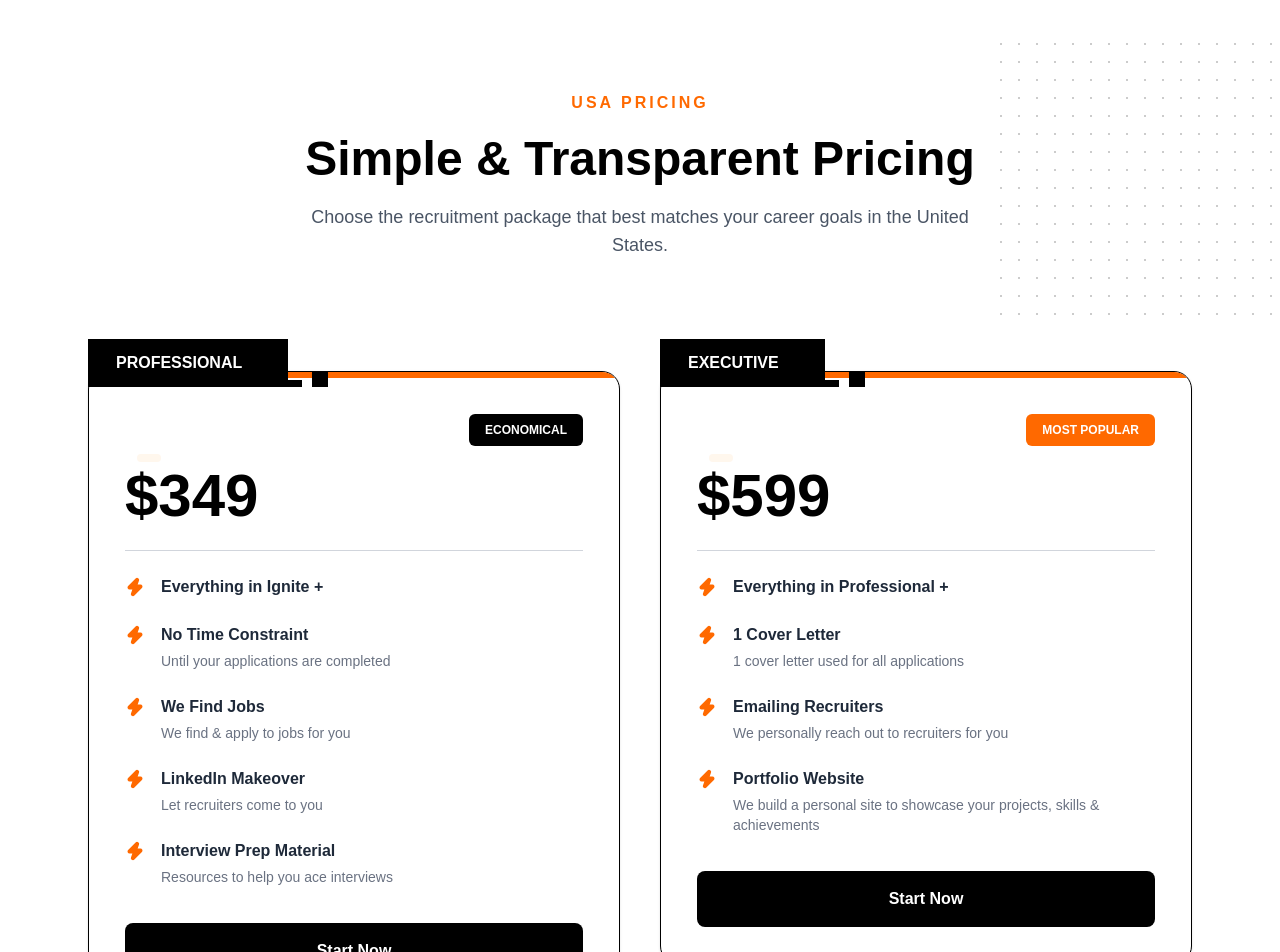
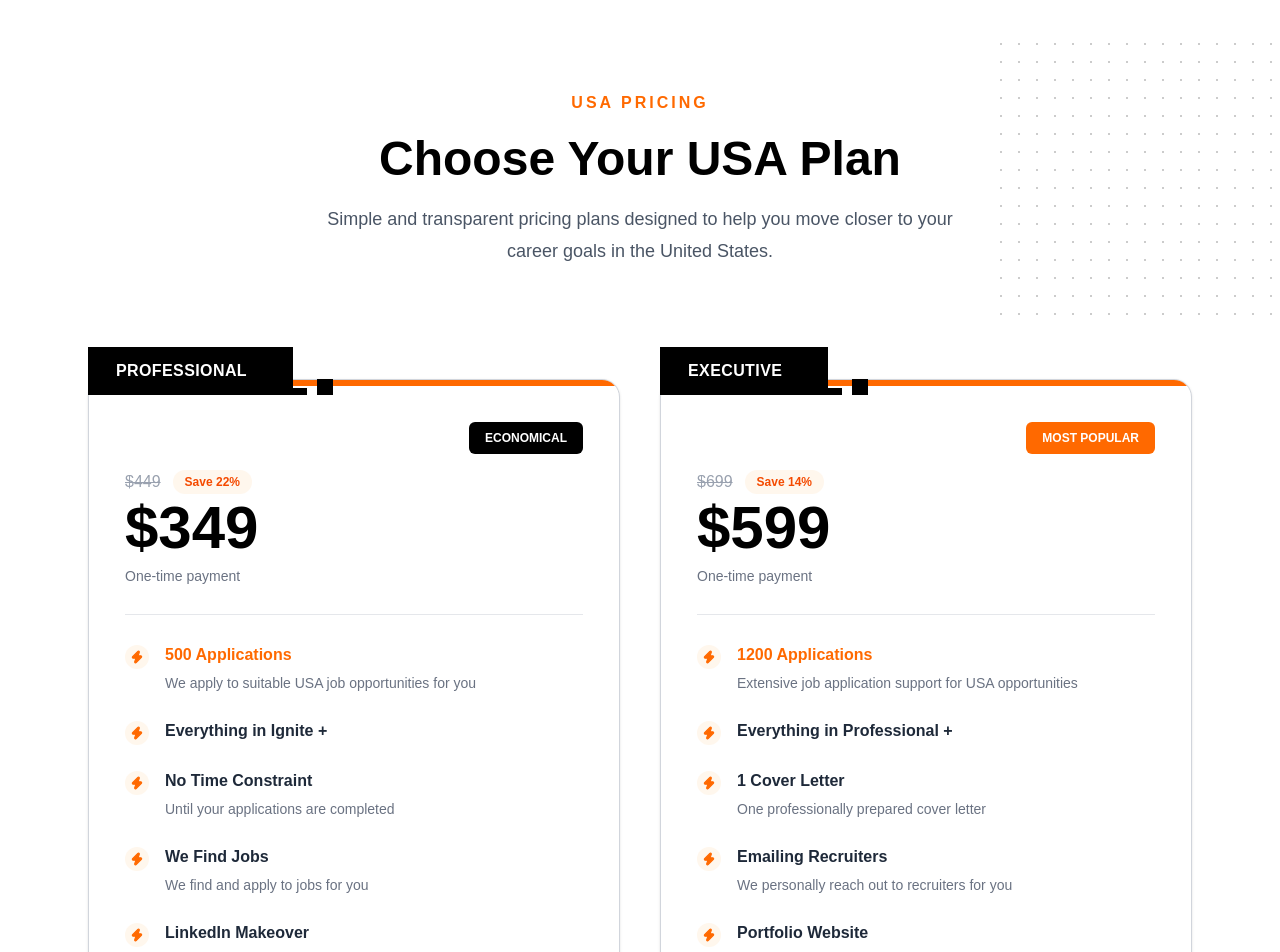
Before and after one commit to Jiya-builds/ApplyOrbita-job-portal, a Next.js app: page /pricing in a window 1280 px wide. Shown: the part 960-1912 px from the top of the page. Built offline with nearby package versions, Linux system fonts and the light colour scheme.

Commit message:
Update USA pricing plans

```diff
--- a/components/Pricing.tsx
+++ b/components/Pricing.tsx
@@ -6,13 +6,17 @@ import { Check, Zap } from "lucide-react";
 const plans = [
   {
     title: "PROFESSIONAL",
-
+    oldPrice: "$449",
     price: "$349",
-
+    save: "Save 22%",
     badge: "ECONOMICAL",
 
     features: [
-
+      {
+        title: "500 Applications",
+        description: "We apply to suitable USA job opportunities for you",
+        orange: true,
+      },
       {
         title: "Everything in Ignite +",
         description: "",
@@ -25,7 +29,7 @@ const plans = [
       },
       {
         title: "We Find Jobs",
-        description: "We find & apply to jobs for you",
+        description: "We find and apply to jobs for you",
         orange: false,
       },
       {
@@ -43,13 +47,17 @@ const plans = [
 
   {
     title: "EXECUTIVE",
-
+    oldPrice: "$699",
     price: "$599",
-
+    save: "Save 14%",
     badge: "MOST POPULAR",
 
     features: [
-
+      {
+        title: "1200 Applications",
+        description: "Extensive job application support for USA opportunities",
+        orange: true,
+      },
       {
         title: "Everything in Professional +",
         description: "",
@@ -57,18 +65,19 @@ const plans = [
       },
       {
         title: "1 Cover Letter",
-        description: "1 cover letter used for all applications",
+        description: "One professionally prepared cover letter",
         orange: false,
       },
       {
         title: "Emailing Recruiters",
-        description: "We personally reach out to recruiters for you",
+        description:
+          "We personally reach out to recruiters for you",
         orange: false,
       },
       {
         title: "Portfolio Website",
         description:
-          "We build a personal site to showcase your projects, skills & achievements",
+          "We build a personal website to showcase your projects, skills and achievements",
         orange: false,
       },
     ],
@@ -79,35 +88,35 @@ export default function Pricing() {
   return (
     <section
       id="plans"
-      className="relative bg-white py-24 overflow-hidden"
+      className="relative overflow-hidden bg-white py-24"
     >
       {/* Background dots */}
-      <div className="absolute top-10 right-0 h-72 w-72 opacity-20 bg-[radial-gradient(#000_1px,transparent_1px)] [background-size:18px_18px]" />
+      <div className="absolute right-0 top-10 h-72 w-72 opacity-20 bg-[radial-gradient(#000_1px,transparent_1px)] [background-size:18px_18px]" />
 
       <div className="absolute bottom-0 left-0 h-72 w-72 opacity-20 bg-[radial-gradient(#000_1px,transparent_1px)] [background-size:18px_18px]" />
 
-      <div className="relative max-w-6xl mx-auto px-6">
+      <div className="relative mx-auto max-w-6xl px-6">
 
-        {/* Heading */}
-        <div className="text-center mb-20">
+        {/* Section Heading */}
+        <div className="mb-20 text-center">
 
-          <span className="text-orange-500 font-bold uppercase tracking-[3px]">
+          <span className="font-bold uppercase tracking-[3px] text-orange-500">
             USA Pricing
           </span>
 
-          <h2 className="mt-5 text-4xl md:text-5xl font-extrabold text-black">
-            Simple & Transparent Pricing
+          <h2 className="mt-5 text-4xl font-extrabold text-black md:text-5xl">
+            Choose Your USA Plan
           </h2>
 
-          <p className="mt-5 max-w-2xl mx-auto text-gray-600 text-lg">
-            Choose the recruitment package that best matches your
-            career goals in the United States.
+          <p className="mx-auto mt-5 max-w-2xl text-lg leading-8 text-gray-600">
+            Simple and transparent pricing plans designed to help you
+            move closer to your career goals in the United States.
           </p>
 
         </div>
 
-        {/* Cards */}
-        <div className="grid lg:grid-cols-2 gap-10 items-start">
+        {/* Pricing Cards */}
+        <div className="grid items-start gap-10 lg:grid-cols-2">
 
           {plans.map((plan) => (
             <div
@@ -115,39 +124,39 @@ export default function Pricing() {
               className="relative pt-8"
             >
 
-              {/* Black top tab */}
+              {/* Black Plan Label */}
               <div className="absolute left-0 top-0 z-10">
 
-                <div className="relative bg-black text-white px-7 py-3 font-bold text-sm md:text-base">
+                <div className="relative bg-black px-7 py-3 text-sm font-bold tracking-wide text-white md:text-base">
 
                   {plan.title}
 
-                  {/* tab extension */}
+                  {/* Right extension */}
                   <div className="absolute right-[-18px] top-0 h-full w-[18px] bg-black" />
 
-                  {/* lower extension */}
-                  <div className="absolute right-[-32px] bottom-0 h-[7px] w-[32px] bg-black" />
+                  {/* Bottom extension */}
+                  <div className="absolute bottom-0 right-[-32px] h-[7px] w-[32px] bg-black" />
 
-                  {/* square decoration */}
-                  <div className="absolute right-[-58px] bottom-0 h-4 w-4 bg-black" />
+                  {/* Small square */}
+                  <div className="absolute bottom-0 right-[-58px] h-4 w-4 bg-black" />
 
                 </div>
 
               </div>
 
               {/* Card */}
-              <div className="relative bg-white border border-black rounded-[18px] shadow-sm overflow-hidden">
+              <div className="overflow-hidden rounded-[18px] border border-gray-300 bg-white shadow-sm transition-all duration-300 hover:-translate-y-2 hover:shadow-xl">
 
-                {/* Orange top line */}
+                {/* Orange Top Border */}
                 <div className="h-1.5 bg-orange-500" />
 
                 <div className="p-7 md:p-9">
 
                   {/* Badge */}
-                  <div className="flex justify-end min-h-[32px]">
+                  <div className="flex min-h-[32px] justify-end">
 
                     <span
-                      className={`px-4 py-2 rounded-md text-xs font-bold text-white ${
+                      className={`rounded-md px-4 py-2 text-xs font-bold text-white ${
                         plan.badge === "MOST POPULAR"
                           ? "bg-orange-500"
                           : "bg-black"
@@ -159,31 +168,35 @@ export default function Pricing() {
                   </div>
 
                   {/* Price */}
-                  <div className="mt-2">
+                  <div className="mt-4">
 
                     <div className="flex items-center gap-3">
 
-                      <span className="text-gray-400 line-through text-sm md:text-base">
+                      <span className="text-sm text-gray-400 line-through md:text-base">
                         {plan.oldPrice}
                       </span>
 
-                      <span className="bg-orange-50 text-orange-600 px-3 py-1 rounded-full text-xs font-semibold">
+                      <span className="rounded-full bg-orange-50 px-3 py-1 text-xs font-semibold text-orange-600">
                         {plan.save}
                       </span>
 
                     </div>
 
-                    <h3 className="mt-1 text-5xl md:text-6xl font-extrabold text-black">
+                    <h3 className="mt-1 text-5xl font-extrabold text-black md:text-6xl">
                       {plan.price}
                     </h3>
+
+                    <p className="mt-2 text-sm text-gray-500">
+                      One-time payment
+                    </p>
 
                   </div>
 
                   {/* Divider */}
-                  <div className="mt-6 border-t border-gray-300" />
+                  <div className="mt-7 border-t border-gray-200" />
 
                   {/* Features */}
-                  <div className="mt-6 space-y-6">
+                  <div className="mt-7 space-y-6">
 
                     {plan.features.map((feature, index) => (
                       <div
@@ -191,11 +204,13 @@ export default function Pricing() {
                         className="flex items-start gap-4"
                       >
 
-                        <Zap
-                          size={20}
-                          fill="currentColor"
-                          className="mt-0.5 flex-shrink-0 text-orange-500"
-                        />
+                        <div className="mt-0.5 flex h-6 w-6 flex-shrink-0 items-center justify-center rounded-full bg-orange-50">
+                          <Zap
+                            size={14}
+                            fill="currentColor"
+                            className="text-orange-500"
+                          />
+                        </div>
 
                         <div>
 
@@ -210,7 +225,7 @@ export default function Pricing() {
                           </p>
 
                           {feature.description && (
-                            <p className="mt-1 text-sm text-gray-500 leading-5">
+                            <p className="mt-1 text-sm leading-6 text-gray-500">
                               {feature.description}
                             </p>
                           )}
@@ -222,10 +237,10 @@ export default function Pricing() {
 
                   </div>
 
-                  {/* Button */}
+                  {/* Start Now */}
                   <Link
                     href="/contact"
-                    className="mt-9 w-full bg-black hover:bg-orange-500 text-white py-4 rounded-lg font-bold text-center block transition-all duration-300"
+                    className="mt-10 block w-full rounded-lg bg-black py-4 text-center font-bold text-white transition-all duration-300 hover:bg-orange-500"
                   >
                     Start Now
                   </Link>
@@ -240,13 +255,14 @@ export default function Pricing() {
         </div>
 
         {/* Trust Strip */}
-        <div className="mt-14 bg-gray-100 rounded-2xl px-6 py-7">
+        <div className="mt-14 rounded-2xl bg-gray-100 px-6 py-7">
 
-          <div className="grid sm:grid-cols-2 lg:grid-cols-4 gap-6">
+          <div className="grid gap-6 sm:grid-cols-2 lg:grid-cols-4">
 
-            <div className="flex items-center gap-4 justify-center lg:justify-start">
+            {/* Secure Payment */}
+            <div className="flex items-center justify-center gap-4 lg:justify-start">
 
-              <div className="w-11 h-11 rounded-full bg-black text-white flex items-center justify-center">
+              <div className="flex h-11 w-11 flex-shrink-0 items-center justify-center rounded-full bg-black text-white">
                 <Check size={20} />
               </div>
 
@@ -262,9 +278,10 @@ export default function Pricing() {
 
             </div>
 
-            <div className="flex items-center gap-4 justify-center lg:justify-start">
+            {/* No Hidden Charges */}
+            <div className="flex items-center justify-center gap-4 lg:justify-start">
 
-              <div className="w-11 h-11 rounded-full bg-black text-white flex items-center justify-center">
+              <div className="flex h-11 w-11 flex-shrink-0 items-center justify-center rounded-full bg-black text-white">
                 <Check size={20} />
               </div>
 
@@ -280,9 +297,10 @@ export default function Pricing() {
 
             </div>
 
-            <div className="flex items-center gap-4 justify-center lg:justify-start">
+            {/* Expert Support */}
+            <div className="flex items-center justify-center gap-4 lg:justify-start">
 
-              <div className="w-11 h-11 rounded-full bg-black text-white flex items-center justify-center">
+              <div className="flex h-11 w-11 flex-shrink-0 items-center justify-center rounded-full bg-black text-white">
                 <Check size={20} />
               </div>
 
@@ -298,9 +316,10 @@ export default function Pricing() {
 
             </div>
 
-            <div className="flex items-center gap-4 justify-center lg:justify-start">
+            {/* Money Back */}
+            <div className="flex items-center justify-center gap-4 lg:justify-start">
 
-              <div className="w-11 h-11 rounded-full bg-black text-white flex items-center justify-center">
+              <div className="flex h-11 w-11 flex-shrink-0 items-center justify-center rounded-full bg-black text-white">
                 <Check size={20} />
               </div>
 
```
